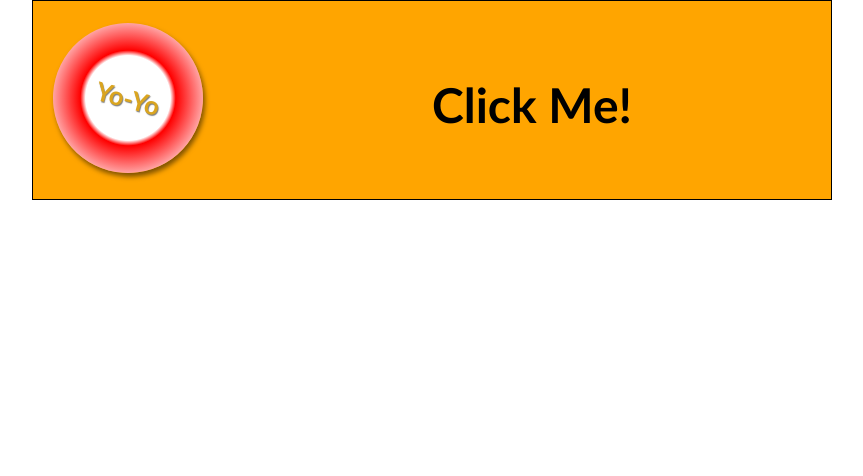
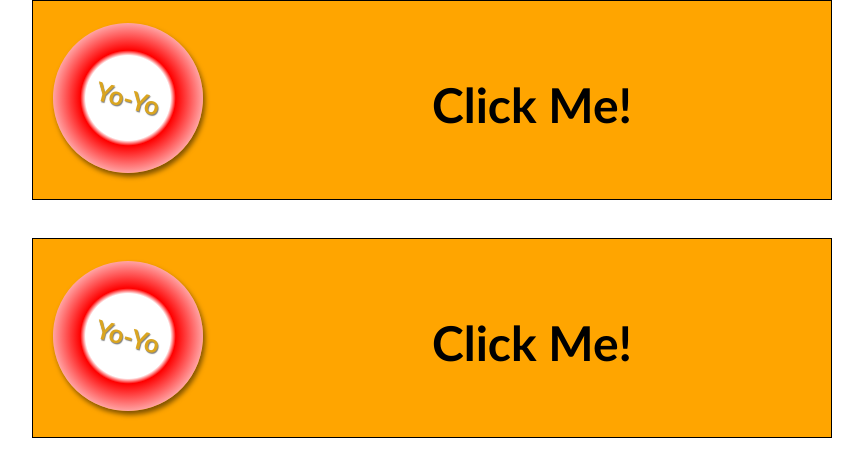
Before and after one commit to WCramRTC/Topic_Examples, a plain HTML site: page transitions.html in a window 1280 px wide. Shown: the whole page, without its empty margins (208-1071 px from the left). Drawn offline with Linux system fonts and the light colour scheme.

Commit message:
Testing Overflow Hidden

```diff
--- a/css/transition_style.css
+++ b/css/transition_style.css
@@ -1,3 +1,7 @@
+body {
+    overflow: hidden;
+}
+
 #yoyo-animation {
     margin: 0 auto;
     width: 80%;
--- a/transitions.html
+++ b/transitions.html
@@ -26,6 +26,21 @@
             </div>
         </div>
 
+        <!-- Test Line -->
+        <br><br>
+        <div id="yoyo-animation" class="border">
+            <div id="yoyo-string">
+            </div>
+            <div id="yoyo" class="yoyo-animate">
+                Yo-Yo
+            </div>
+            <div id="click-me">
+                Click Me!
+            </div>
+            <div id="release">
+                Release!
+            </div>
+        </div>
         <!-- <table>
             <tr>
                 <th>style.css</th>
```
